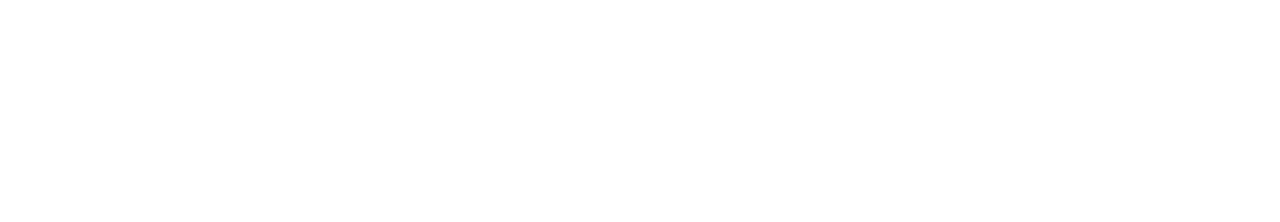
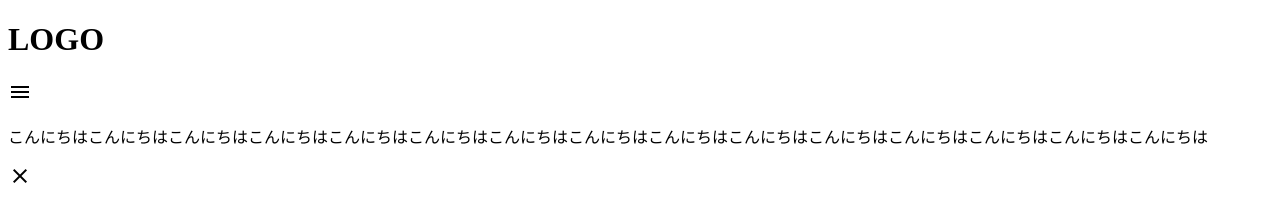
Before and after one commit to umedanaoyuki/makeHambergerMenu, a plain HTML site: page index.html in a window 1280 px wide. Drawn offline with nearby package versions, Linux system fonts and the light colour scheme.

Commit message:
material icons導入

```diff
--- a/index.html
+++ b/index.html
@@ -5,10 +5,24 @@
     <meta http-equiv="X-UA-Compatible" content="IE=edge">
     <meta name="viewport" content="width=device-width, initial-scale=1.0">
     <title>HambergerMenu</title>
-    <link href="https://fonts.googleapis.com/icon?family=Material+Icons"
-    rel="stylesheet">
+    <link rel="stylesheet" href="https://fonts.googleapis.com/css2?family=Material+Symbols+Outlined:opsz,wght,FILL,GRAD@48,400,0,0" />
 </head>
 <body>
+    <header>
+        <div class="'logo">
+            <h1>LOGO</h1>
+        </div>
+        <div class="sp-menu">
+            <span class="material-symbols-outlined" id="open">menu</span>
+        </div>
+    </header>
 
+    <main>
+        <p>こんにちはこんにちはこんにちはこんにちはこんにちはこんにちはこんにちはこんにちはこんにちはこんにちはこんにちはこんにちはこんにちはこんにちはこんにちは</p>
+    </main>
+
+
+
+    <span class="material-symbols-outlined">close</span>
 </body>
 </html>
```
